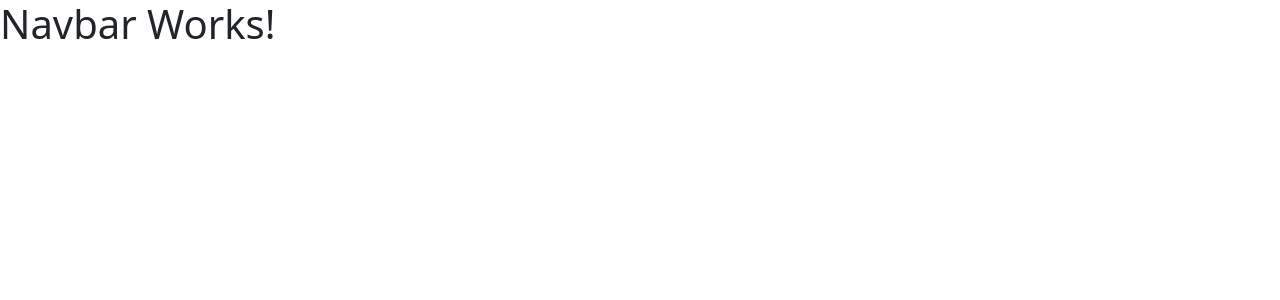
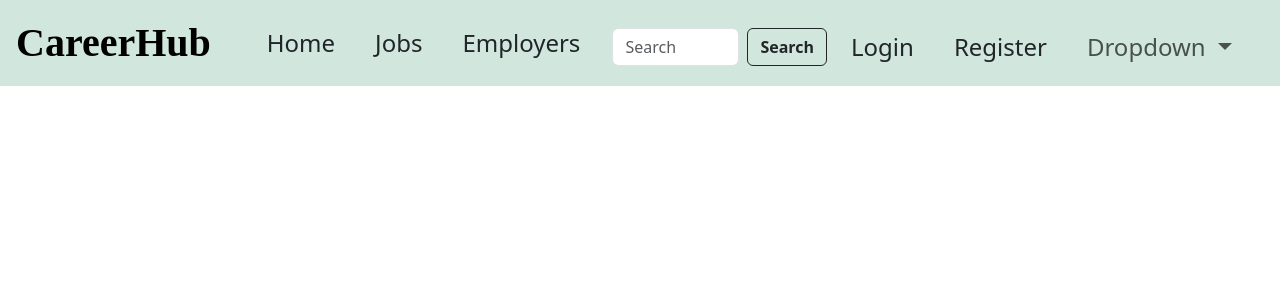
Before and after one commit to yousef8/CareerHub-FrontEnd, a Vue app: page / in a window 1280 px wide. Shown: the top 300 px of the page. Built offline with nearby package versions, Linux system fonts and the light colour scheme.

Commit message:
add navbar

```diff
--- a/src/components/NavbarItem.vue
+++ b/src/components/NavbarItem.vue
@@ -1,22 +1,55 @@
 <template>
-    <header>
-        <h1>Navbar Works!</h1>
-    </header>
+  <nav class="navbar navbar-expand-lg px-2 m-0 bg-success-subtle">
+    <a class="navbar-brand fs-1 ms-2 me-lg-5 fw-bold" style="font-family: 'Dancing Script', cursive;" href="#">CareerHub</a>
+    <button class="navbar-toggler" type="button" data-bs-toggle="collapse" data-bs-target="#navbarSupportedContent" aria-controls="navbarSupportedContent" aria-expanded="false" aria-label="Toggle navigation">
+      <span class="navbar-toggler-icon"></span>
+    </button>
+    <div class="collapse navbar-collapse" id="navbarSupportedContent">
+      <div class="navbar-nav me-auto  ">
+        <a class="nav-item nav-link fs-4 me-lg-4 rounded-5">
+          <router-link to="/" class="text-decoration-none text-dark">Home</router-link>
+        </a>
+        <a class="nav-item nav-link fs-4 me-lg-4 rounded-5">
+          <router-link to="/job" class="text-decoration-none text-dark">Jobs</router-link>
+        </a>
+        <a class="nav-item nav-link fs-4 me-lg-4 rounded-5">
+          <router-link to="/" class="text-decoration-none text-dark">Employers</router-link>
+        </a>
+      </div>
+      <form class="d-flex mx-auto mx-lg-0 w-100 w-lg-auto mt-2"> <!-- Centered search bar -->
+        <input class="form-control me-2" type="search" placeholder="Search" aria-label="Search">
+        <button class="btn btn-outline-dark me-3 fw-bold" type="submit">Search</button>
+      </form>
+      <div class="navbar-nav ms-auto fs-4  mt-2">
+        <a class="nav-item nav-link fs-4 me-4 p-2 rounded-5 ">
+          <router-link to="/" class="text-decoration-none text-dark">Login</router-link>
+        </a>
+        <a class="nav-item nav-link fs-4 me-4 p-2 rounded-5 ">
+          <router-link to="/" class="text-decoration-none text-dark">Register</router-link>
+        </a>
+        <li class="nav-item dropdown rounded-3">
+          <a class=" nav-link dropdown-toggle" href="#" id="navbarDropdown" role="button" data-bs-toggle="dropdown" aria-expanded="false">
+            Dropdown
+          </a>
+          <ul class="dropdown-menu" aria-labelledby="navbarDropdown">
+            <router-link to="/dynamic" class="text-decoration-none text-dark"><li><a class="dropdown-item" href="#">Profile</a></li></router-link>
+            <li><a class="dropdown-item" href="#">Logout</a></li>
+            <li><hr class="dropdown-divider"></li>
+            <li><a class="dropdown-item" href="#">Something else here</a></li>
+          </ul>
+        </li>
+        <i class="fa-regular fa-circle-user fs-2 m-3"></i>
+      </div>
+    </div>
+  </nav>
 </template>
 
 <script>
-export default {
-    data() {
-        return {
-
-        };
-    },
-    methods: {
-
-    }
-};
+export default {};
 </script>
 
-<style scoped>
-
+<style>
+.nav-item:hover {
+  background-color: white;
+}
 </style>
```
